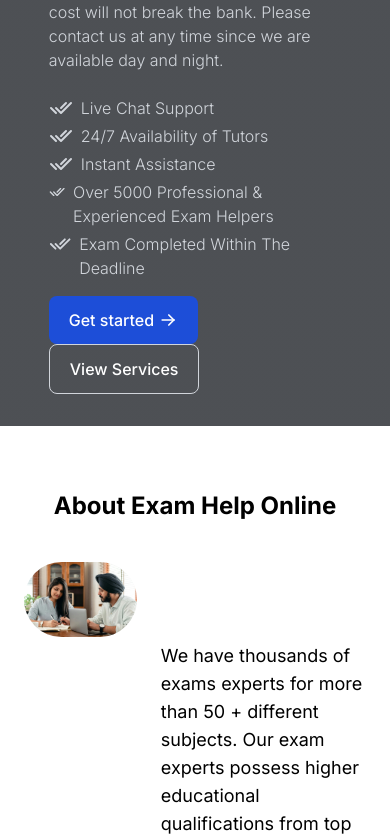
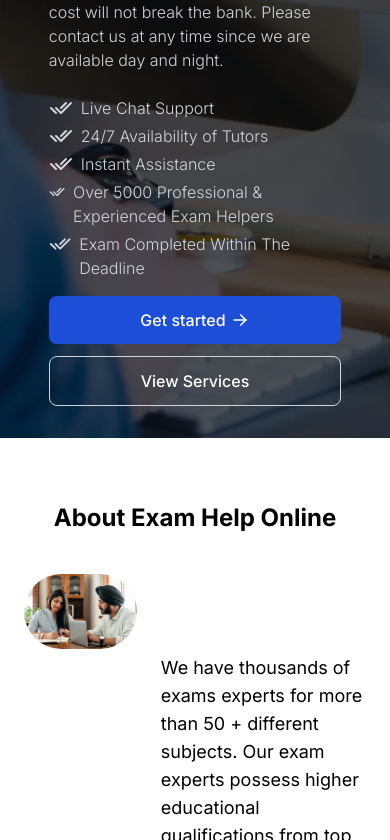
Before and after one commit to Devilisded/examhelp, a Next.js app: page / in a window 390 px wide. Shown: the part 1175-2015 px from the top of the page. Built offline with nearby package versions, Linux system fonts and the light colour scheme.

Commit message:
changes in speed

```diff
--- a/components/about/About.jsx
+++ b/components/about/About.jsx
@@ -10,7 +10,7 @@ const About = () => {
         <div className="flex space-x-6">
           <div className="w-2/5 ">
             <Image
-              src="/images/ab-pict.jpg"
+              src="/images/ab-pict.webp"
               alt="img"
               width={500}
               height={400}
--- a/components/carousel/Card.jsx
+++ b/components/carousel/Card.jsx
@@ -11,7 +11,7 @@ const Card = ({ data }) => {
           <path d="M232,246.857V16H16V416H54.4ZM48,48H200V233.143L48,377.905Z"></path>
           <path d="M280,416h38.4L496,246.857V16H280ZM312,48H464V233.143L312,377.905Z"></path>
         </svg>
-        <p className="px-6 py-1 text-lg italic">
+        <p className="px-6 py-1 text-lg italic text-wrap">
           Lorem ipsum dolor sit, amet consectetur adipisicing elit. Voluptatibus
           quibusdam, eligendi exercitationem molestias possimus facere.
         </p>
--- a/components/hero/Hero.jsx
+++ b/components/hero/Hero.jsx
@@ -1,23 +1,10 @@
-"use client";
 import { IconArrowRight, IconChecks, IconSend2 } from "@tabler/icons-react";
 import "./style.css";
-import { useEffect, useState } from "react";
 
 const Hero = () => {
-  const [hero, setHero] = useState(false);
-  const checkWidth = () => {
-    if (window.innerWidth >= 960) {
-      setHero(true);
-    }
-  };
-  useEffect(() => {
-    checkWidth();
-  }, []);
   return (
     <section
-      className={`bg-slate-200 dark:bg-gray-900 mt-[60px] w-full flex justify-center image-full ${
-        hero ? "hero1" : "hero2"
-      }`}
+      className={`bg-slate-200 dark:bg-gray-900 mt-[60px] w-full flex justify-center image-full ${"hero1"}`}
     >
       <div className="grid w-[75%] py-8 mx-auto gap-8 lg:py-16 lg:grid-cols-5  ">
         <div className="mr-auto place-self-center  order-last lg:order-1 lg:col-span-3 z-10">
@@ -52,20 +39,21 @@ const Hero = () => {
               <IconChecks className="me-2" /> Exam Completed Within The Deadline
             </li>
           </ul>
-
+          <div className="flex gap-3 sm:flex-row flex-col">
             <a
               href="#"
-            className="inline-flex items-center justify-center px-5 py-3 mr-3 text-base font-medium text-center text-white rounded-lg bg-blue-700 hover:bg-blue-800 focus:ring-4 focus:ring-primary-300 dark:focus:ring-primary-900"
+              className="flex items-center justify-center px-5 py-3 text-base font-medium text-center text-white rounded-lg bg-blue-700 hover:bg-blue-800 focus:ring-4 focus:ring-primary-300 dark:focus:ring-primary-900"
             >
               Get started
               <IconArrowRight className="w-5 h-5 ml-1" />
             </a>
             <a
               href="#services"
-            className="inline-flex items-center justify-center px-5 py-3 text-base font-medium text-center text-white hover:text-black border border-gray-300 rounded-lg hover:bg-gray-100 focus:ring-4 focus:ring-gray-100 dark:text-white dark:border-gray-700 dark:hover:bg-gray-700 dark:focus:ring-gray-800"
+              className="flex items-center justify-center px-5 py-3 text-base font-medium text-center text-white hover:text-black border border-gray-300 rounded-lg hover:bg-gray-100 focus:ring-4 focus:ring-gray-100 dark:text-white dark:border-gray-700 dark:hover:bg-gray-700 dark:focus:ring-gray-800"
             >
               View Services
             </a>
+          </div>
         </div>
         <div className="lg:order-last order-1 justify-self-end  flex justify-center lg:justify-end w-full lg:col-span-2 z-10">
           <form
--- a/components/hero/style.css
+++ b/components/hero/style.css
@@ -9,8 +9,8 @@
 }
 .hero2 {
   background: linear-gradient(
-    90deg,
-    rgba(2, 6, 12, 0.7) 0%,
-    rgba(2, 6, 12, 0.7) 100%
+    180deg,
+    rgba(4, 56, 107, 1) 0%,
+    rgba(5, 30, 55, 0.9220063025210083) 100%
   );
 }
--- a/components/pricing/Pricing.jsx
+++ b/components/pricing/Pricing.jsx
@@ -1,6 +1,6 @@
 const Pricing = () => {
   return (
-    <div className="priceblock w-full ">
+    <div className="w-full ">
       <div className="container mx-auto">
         <div className="flex flex-wrap  mx-auto">
           <div className="w-full px-4">
@@ -28,7 +28,7 @@ const Pricing = () => {
           </div>
         </div>
         <div className="flex flex-wrap justify-center -mx-4">
-          <div className="w-full md:w-1/2 lg:w-1/3 px-4">
+          <div className="w-full md:w-1/2 lg:w-1/3 px-4 md:mx-0 mx-4">
             <div
               className="
               bg-white
@@ -368,7 +368,7 @@ const Pricing = () => {
               </div>
             </div>
           </div>
-          <div className="w-full md:w-1/2 lg:w-1/3 px-4">
+          <div className="w-full md:w-1/2 lg:w-1/3 px-4 md:mx-0 mx-4">
             <div
               className="
               bg-white
@@ -708,7 +708,7 @@ const Pricing = () => {
               </div>
             </div>
           </div>
-          <div className="w-full md:w-1/2 lg:w-1/3 px-4">
+          <div className="w-full md:w-1/2 lg:w-1/3 px-4 md:mx-0 mx-4">
             <div
               className="
               bg-white
@@ -746,9 +746,6 @@ const Pricing = () => {
                 Perfect for using in a Professional website or a client project.
               </p>
               <div className="mb-7">
-                <p className="text-base text-body-color leading-loose mb-1">
-                  Full Video Course Access
-                </p>
                 <p className="text-base text-body-color leading-loose mb-1">
                   Course Access
                 </p>
```
Also changed, not shown: public/images/ab-pict.jpg (deleted), public/images/ab-pict.webp (added). Lines whose indentation alone changed are shown as unchanged.
